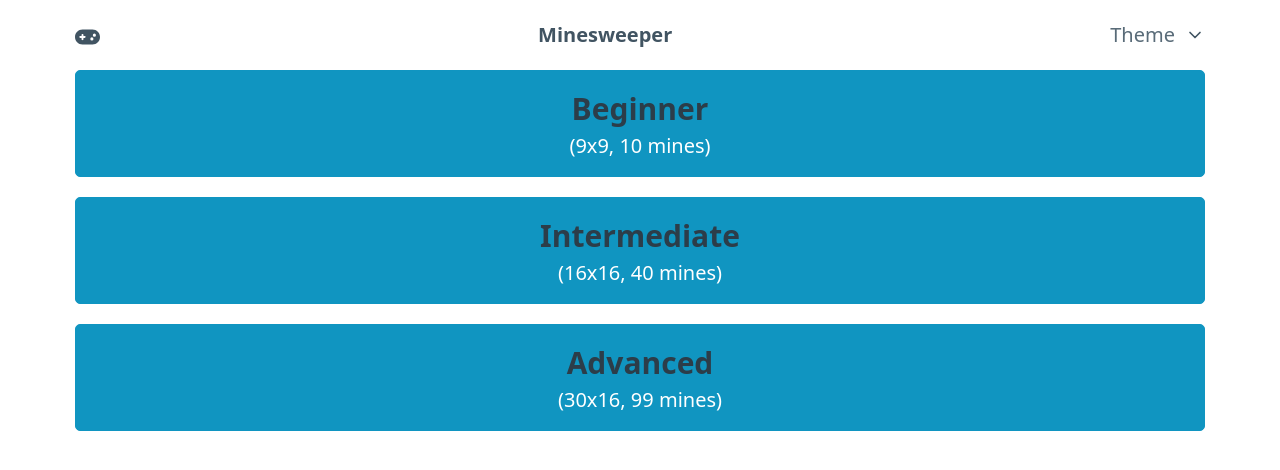
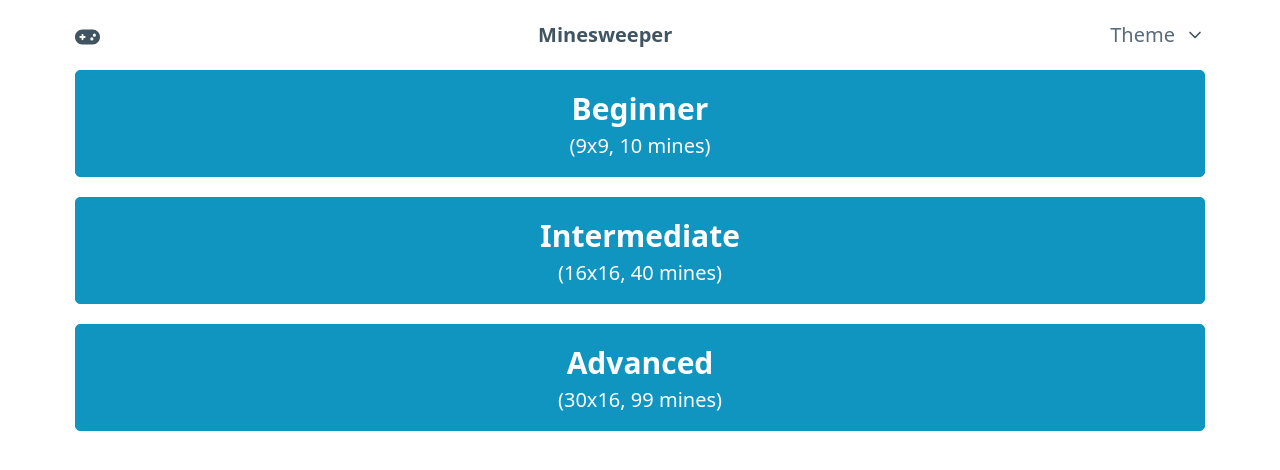
Before and after one commit to aidandenlinger/minesweeper, a Svelte app: page / in a window 1280 px wide. Shown: the top 470 px of the page. Built offline with nearby package versions, Linux system fonts and the light colour scheme.

Commit message:
style(frontend): consistent setup colors

```diff
--- a/src/frontend/Setup.svelte
+++ b/src/frontend/Setup.svelte
@@ -39,6 +39,9 @@
   hgroup {
     margin: 0;
   }
+  h3 {
+    color: white;
+  }
   p {
     margin: 0;
     color: white;
```
